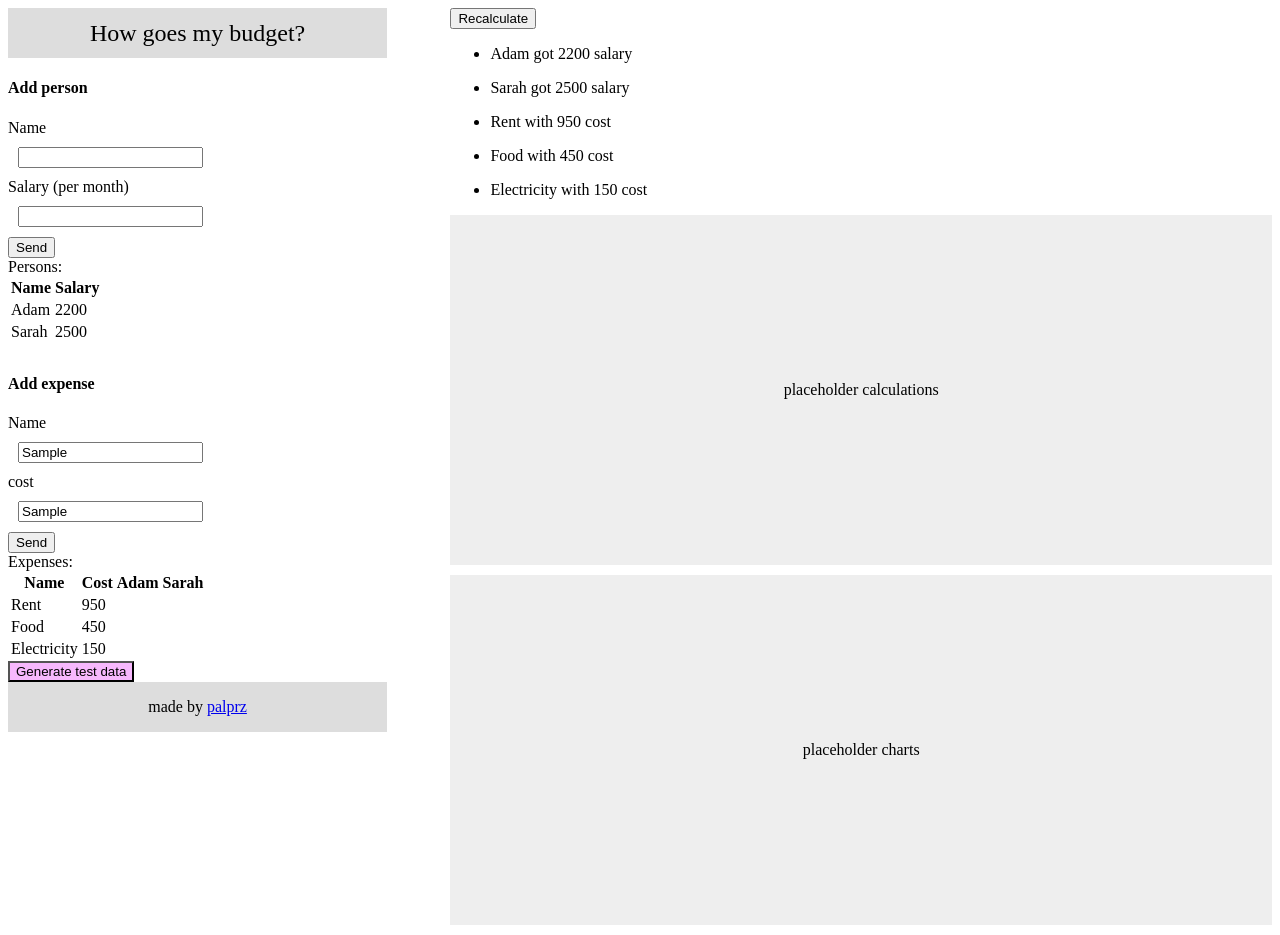
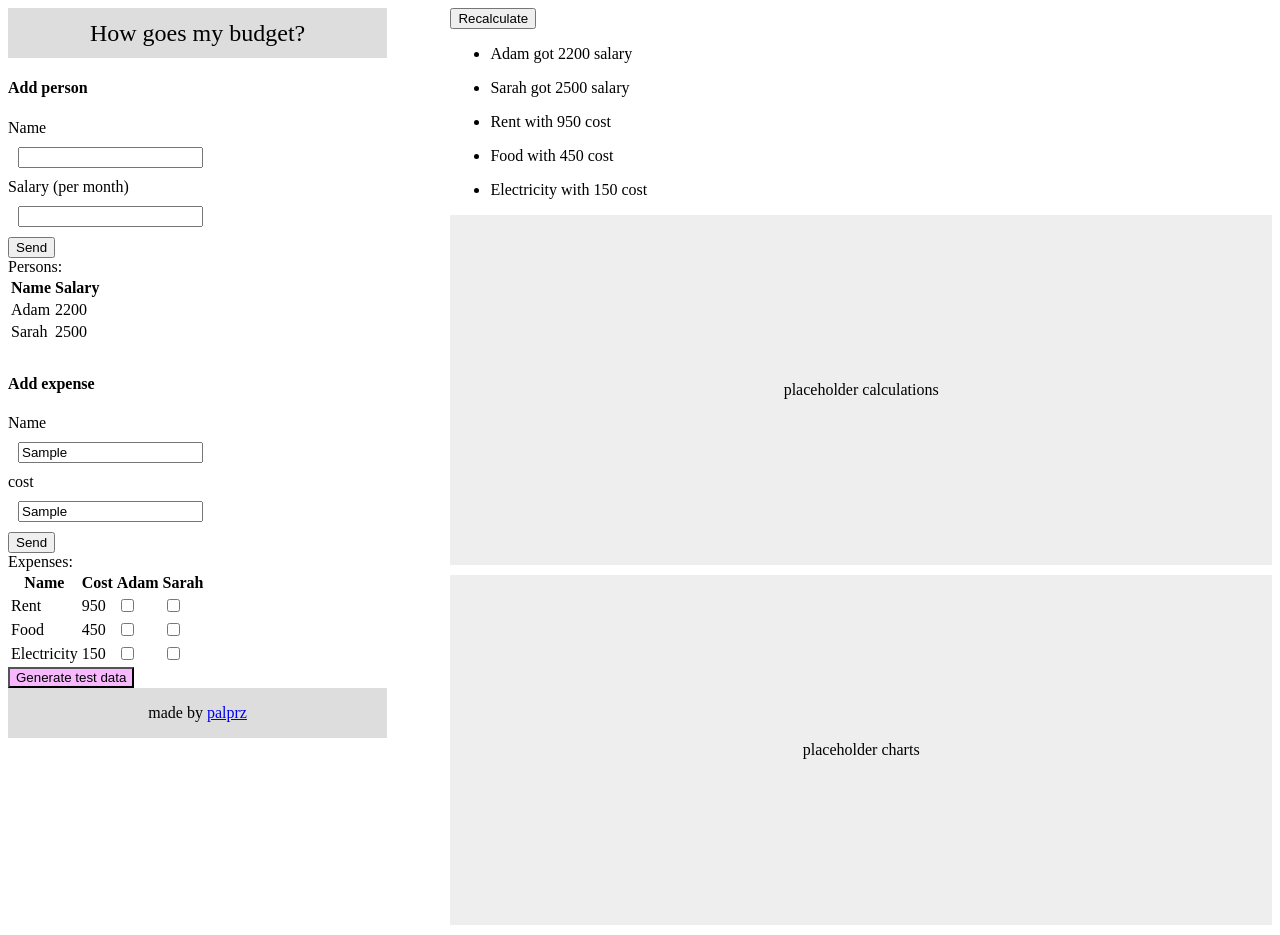
Before and after one commit to palprz/how-goes-my-budget, an Angular app: page / in a window 1280 px wide. Both pictures are taken after typing "Sample", "Sample" into the empty fields and a click on the button "Generate test data". Built offline with nearby package versions, Linux system fonts and the light colour scheme.

Commit message:
Add UUID for person + assign person to expense

```diff
--- a/package.json
+++ b/package.json
@@ -20,6 +20,7 @@
     "@angular/router": "~13.1.0",
     "rxjs": "~7.4.0",
     "tslib": "^2.3.0",
+    "uuid": "^8.3.2",
     "zone.js": "~0.11.4"
   },
   "devDependencies": {
@@ -28,6 +29,7 @@
     "@angular/compiler-cli": "~13.1.0",
     "@types/jasmine": "~3.10.0",
     "@types/node": "^12.11.1",
+    "@types/uuid": "^8.3.3",
     "jasmine-core": "~3.10.0",
     "karma": "~6.3.0",
     "karma-chrome-launcher": "~3.1.0",
--- a/src/app/expenses/expenses.component.html
+++ b/src/app/expenses/expenses.component.html
@@ -9,6 +9,7 @@
     <tr *ngFor='let expense of expenses'>
         <td>{{ expense.name }}</td>
         <td>{{ expense.cost }}</td>
+        <td *ngFor='let person of persons'><input (change)="assignPerson(expense, person, $event)" type="checkbox"/></td>
     </tr>
 </table>
 <button style="background-color: rgb(247, 184, 253);" (click)='generateTestData()'>Generate test data</button>
--- a/src/app/expenses/expenses.component.ts
+++ b/src/app/expenses/expenses.component.ts
@@ -2,6 +2,7 @@ import { Component } from '@angular/core';
 import { DataService } from '../data.service';
 import { Expense } from '../models/expense';
 import { Person } from '../models/person';
+import { v4 as uuidv4 } from 'uuid';
 
 @Component({
   selector: 'app-expenses',
@@ -18,9 +19,22 @@ export class ExpensesComponent {
     this.persons = dataService.getPersons();
   }
 
+  assignPerson(expense: Expense, person: Person, event: any) {
+    if (event.currentTarget.checked) {
+      // add person
+      expense.forWhom.push(person);
+    } else {
+      // remove person
+      const index = expense.forWhom.indexOf(person, 0);
+      if (index > -1) {
+        expense.forWhom.splice(index, 1);
+      }
+    }
+  }
+
   generateTestData() {
-    const person1 = new Person('Adam', 2200);
-    const person2 = new Person('Sarah', 2500);
+    const person1 = new Person(uuidv4(), 'Adam', 2200);
+    const person2 = new Person(uuidv4(), 'Sarah', 2500);
 
     this.persons.push(person1);
     this.persons.push(person2);
--- a/src/app/models/person.ts
+++ b/src/app/models/person.ts
@@ -1,9 +1,11 @@
 export class Person {
+    id: string;
     name: string;
     salary: number;
 
-    constructor(name: string, salary: number) {
+    constructor(id: string, name: string, salary: number) {
         {
+            this.id = id;
             this.name = name;
             this.salary = salary;
         }
--- a/src/app/person-form/person-form.component.ts
+++ b/src/app/person-form/person-form.component.ts
@@ -2,6 +2,7 @@ import { Component } from '@angular/core';
 import { FormBuilder } from '@angular/forms';
 import { DataService } from '../data.service';
 import { Person } from '../models/person';
+import { v4 as uuidv4 } from 'uuid';
 
 @Component({
   selector: 'app-person-form',
@@ -22,7 +23,7 @@ export class PersonFormComponent {
 
   onSubmit(): void {
     const value = this.checkoutForm.value;
-    const person = new Person(value.name, value.salary);
+    const person = new Person(uuidv4(), value.name, value.salary);
     this.dataService.addPerson(person);
     this.checkoutForm.reset();
   }
```
Also changed, not shown: 1 other file (tests, documents, lock files or other folders).
